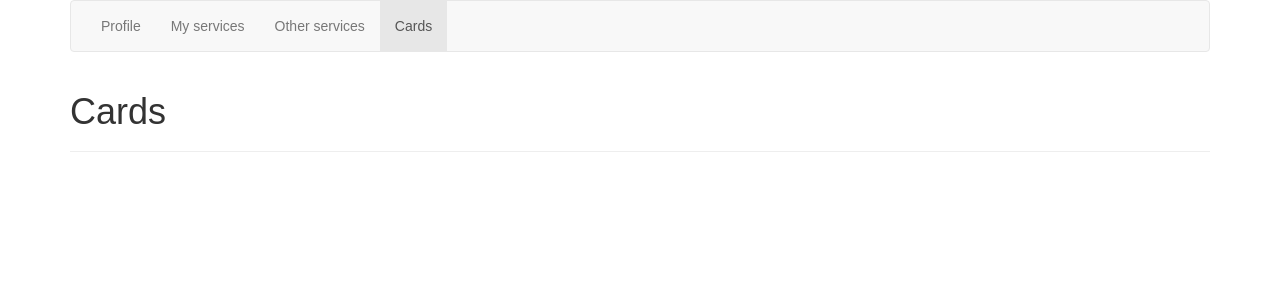
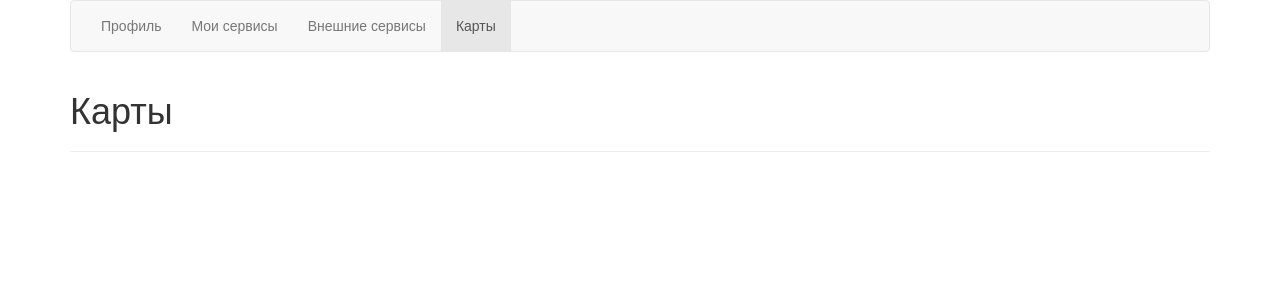
Before and after one commit to ExecutionLLC/cross_transaction_system, a React (Create React App) app in the folder frontend/: page /cards in a window 1280 px wide. Shown: the top 300 px of the page. Built offline with nearby package versions, Linux system fonts and the light colour scheme.

Commit message:
navigation translated

```diff
--- a/frontend/src/Components/Navigation.jsx
+++ b/frontend/src/Components/Navigation.jsx
@@ -7,19 +7,19 @@ function Navigation(props) {
   const tabs = [
     {
       url: '/profile',
-      title: 'Profile',
+      title: 'Профиль',
     },
     {
       url: '/myservices',
-      title: 'My services',
+      title: 'Мои сервисы',
     },
     {
       url: '/otherservices',
-      title: 'Other services',
+      title: 'Внешние сервисы',
     },
     {
       url: '/cards',
-      title: 'Cards',
+      title: 'Карты',
     },
   ];
 
--- a/frontend/src/Views/Cards/Cards.jsx
+++ b/frontend/src/Views/Cards/Cards.jsx
@@ -4,6 +4,6 @@ import ViewBase from '../ViewBase';
 
 export default function (props) {
   return (
-    <ViewBase {...props} pageHeader="Cards" />
+    <ViewBase {...props} pageHeader="Карты" />
   );
 }
```
